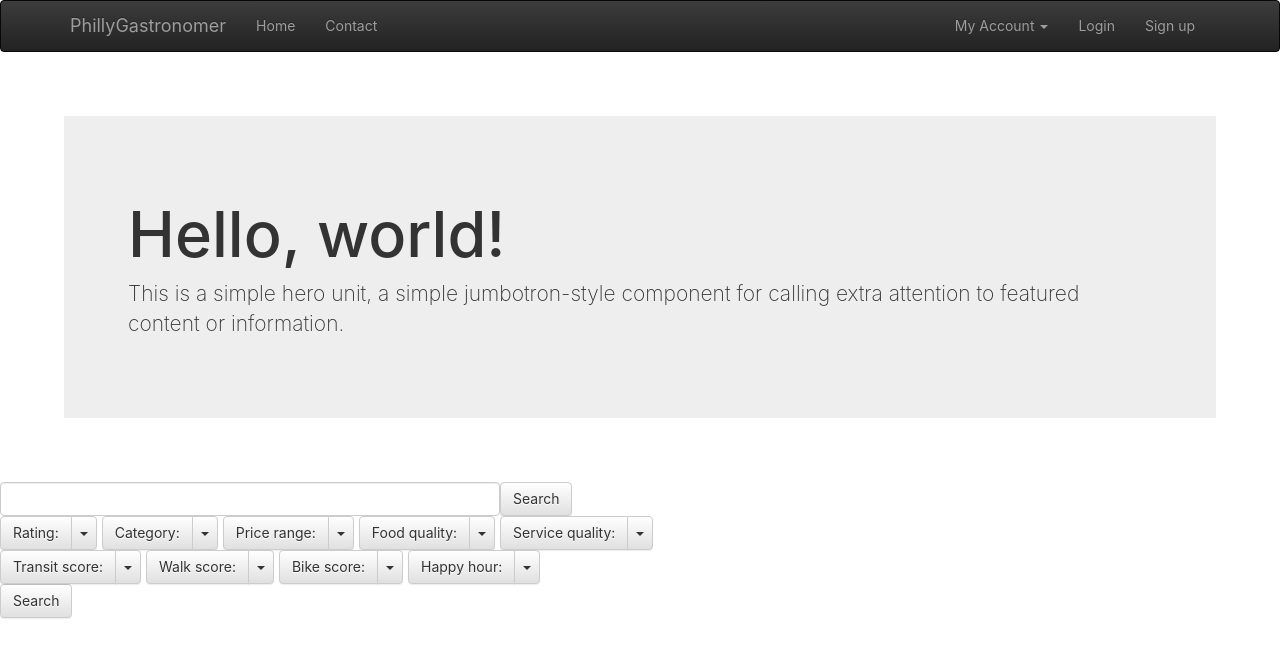
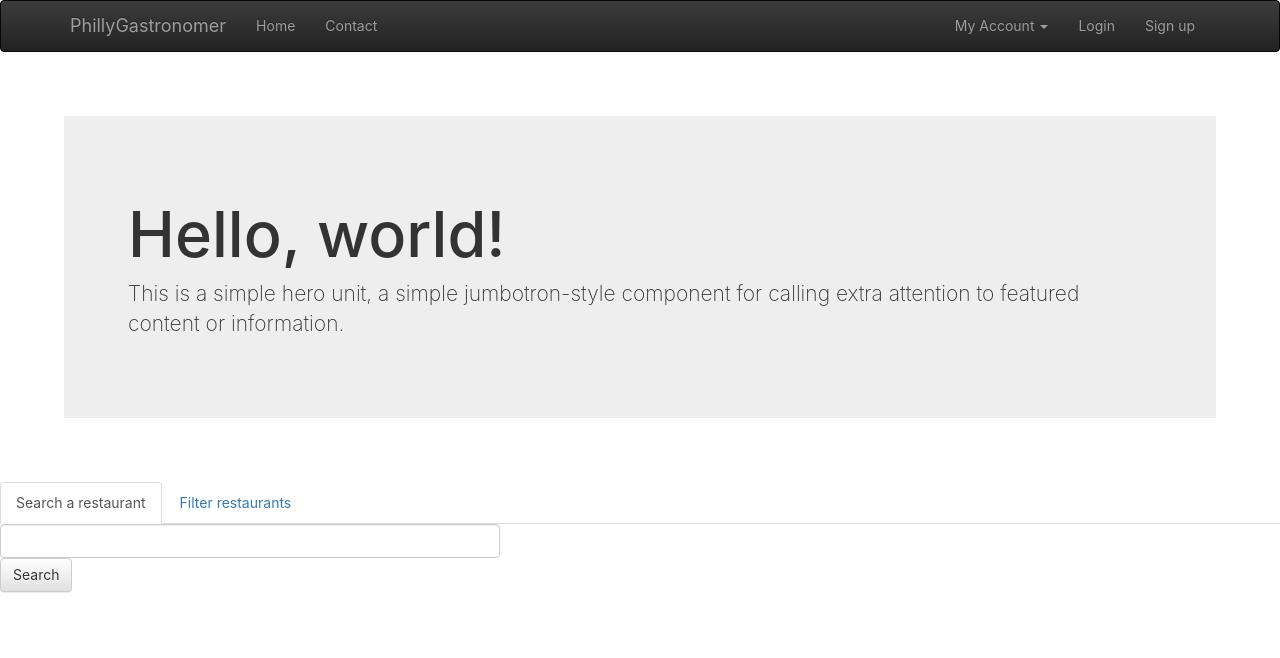
Before and after one commit to olivia-aosun/PhillyGastronomer, a React app in the folder Frontend/: page / in a window 1280 px wide. Shown: the top 658 px of the page. Built offline with nearby package versions, Linux system fonts and the light colour scheme.

Commit message:
Restruct homepage

```diff
--- a/Frontend/src/App.js
+++ b/Frontend/src/App.js
@@ -1,6 +1,6 @@
 import React, { Component } from 'react';
-import Layout from './components/Layout/Layout';
 import {BrowserRouter as Router, Route} from 'react-router-dom';
+import NavBar from './components/NavBar/NavBar';
 
 
 class App extends Component {
@@ -8,7 +8,7 @@ class App extends Component {
     return (
       <Router>
         <div>
-          <Layout />
+          <NavBar/>
         </div>
       </Router>
 
--- a/Frontend/src/components/NavBar/NavBar.js
+++ b/Frontend/src/components/NavBar/NavBar.js
@@ -1,5 +1,7 @@
 import React, { Component } from 'react';
 import Navbar from "react-bootstrap/lib/Navbar";
+import Home from '../../containers/Home/Home';
+import { Route, NavLink, Switch, Redirect } from 'react-router-dom';
 let NavItem = require("react-bootstrap/lib/NavItem");
 let Nav = require("react-bootstrap/lib/Nav");
 let MenuItem = require("react-bootstrap/lib/MenuItem");
@@ -8,19 +10,18 @@ let NavDropdown = require("react-bootstrap/lib/NavDropdown");
 class NavBar extends Component {
     render() {
         return (
+            <div>
             <Navbar inverse collapseOnSelect>
                 <Navbar.Header>
-                    <Navbar.Brand>
-                        <a href="#brand">PhillyGastronomer</a>
-                    </Navbar.Brand>
+                    <Navbar.Brand>PhillyGastronomer</Navbar.Brand>
                     <Navbar.Toggle />
                 </Navbar.Header>
                 <Navbar.Collapse>
                     <Nav>
-                        <NavItem eventKey={1} href="#">
+                        <NavItem eventKey={1} href="/">
                             Home
                         </NavItem>
-                        <NavItem eventKey={2} href="#">
+                        <NavItem eventKey={2} href="/contact">
                             Contact
                         </NavItem>
                     </Nav>
@@ -39,6 +40,9 @@ class NavBar extends Component {
                     </Nav>
                 </Navbar.Collapse>
             </Navbar>
+
+            <Route exact path="/" component={Home}></Route>
+            </div>
         );
     }
 }
--- /dev/null
+++ b/Frontend/src/components/RestaurantCard/RestaurantCard.css
@@ -0,0 +1,4 @@
+.card{
+    width: 70%;
+
+}
--- a/Frontend/src/containers/Filter/Filter.css
+++ b/Frontend/src/containers/Home/Filter/Filter.css
@@ -3,8 +3,3 @@
     display: flex;
     justify-content: center;
 }
-
-.searchButton {
-    margin: 20px;
-    text-align: center;
-}
--- a/Frontend/src/containers/Filter/Filter.js
+++ b/Frontend/src/containers/Home/Filter/Filter.js
@@ -17,8 +17,7 @@ class Filter extends Component {
             walk_score: '',
             bike_score: '',
             happy_hour: ''
-        },
-        results: []
+        }
     }
 
     clickSearch = event => {
@@ -227,9 +226,6 @@ class Filter extends Component {
                         <MenuItem eventKey="">Unselect</MenuItem>
                     </SplitButton>
                 </ButtonToolBar>
-                <ButtonToolBar className={classes.buttonToolBar}>
-                    <Button className={classes.searchButton} onClick={this.clickSearch}>Search</Button>
-                </ButtonToolBar>
             </div>
 
         );
--- /dev/null
+++ b/Frontend/src/containers/Home/Home.css
@@ -0,0 +1,14 @@
+.tabs {
+    margin: 10px;
+}
+
+.searchButton {
+    margin: 5px;
+    text-align: center;
+}
+
+.buttonToolBar {
+    margin: 20px;
+    display: flex;
+    justify-content: center;
+}
--- /dev/null
+++ b/Frontend/src/containers/Home/Home.js
@@ -0,0 +1,40 @@
+import React, {Component} from 'react';
+import Filter from './Filter/Filter';
+import SearchBar from './SearchBar/SearchBar';
+import ProjectJumbotron from '../../components/ProjectJumbotron/ProjectJumbotron';
+import { Tabs, Tab, Button } from 'react-bootstrap';
+import ButtonToolBar from 'react-bootstrap/lib/ButtonToolbar';
+import classes from './Home.css';
+
+class Home extends Component {
+    state = {
+        status: 'searchBar',
+        results: []
+    }
+
+    selectTab(event) {
+        this.setState({status: event});
+    }
+
+    render () {
+        return (
+            <div>
+            <ProjectJumbotron/>
+            <Tabs activeKey={this.state.status} onSelect={this.selectTab.bind(this)} id="tabs" className={classes.tabs}>
+                <Tab eventKey="searchBar" title="Search a restaurant">
+                    <SearchBar></SearchBar>
+                </Tab>
+                <Tab eventKey="filter" title="Filter restaurants">
+                    <Filter></Filter>
+                </Tab>
+            </Tabs>
+            <ButtonToolBar className={classes.buttonToolBar}>
+                <Button className={classes.searchButton} onClick={this.clickSearch}>Search</Button>
+            </ButtonToolBar>
+
+            </div>
+        );
+    }
+};
+
+export default Home;
--- a/Frontend/src/containers/SearchBar/SearchBar.js
+++ b/Frontend/src/containers/Home/SearchBar/SearchBar.js
@@ -35,7 +35,6 @@ class SearchBar extends Component {
                         onChange={this.handleChange.bind(this)}
                     />
                 </FormGroup>
-                <Button onClick={this.clickSearch.bind(this)}>Search</Button>
             </Form>
         );
     }
```
Also changed, not shown: Frontend/src/containers/Home/SearchBar/SearchBar.css (renamed from Frontend/src/containers/SearchBar/SearchBar.css).
